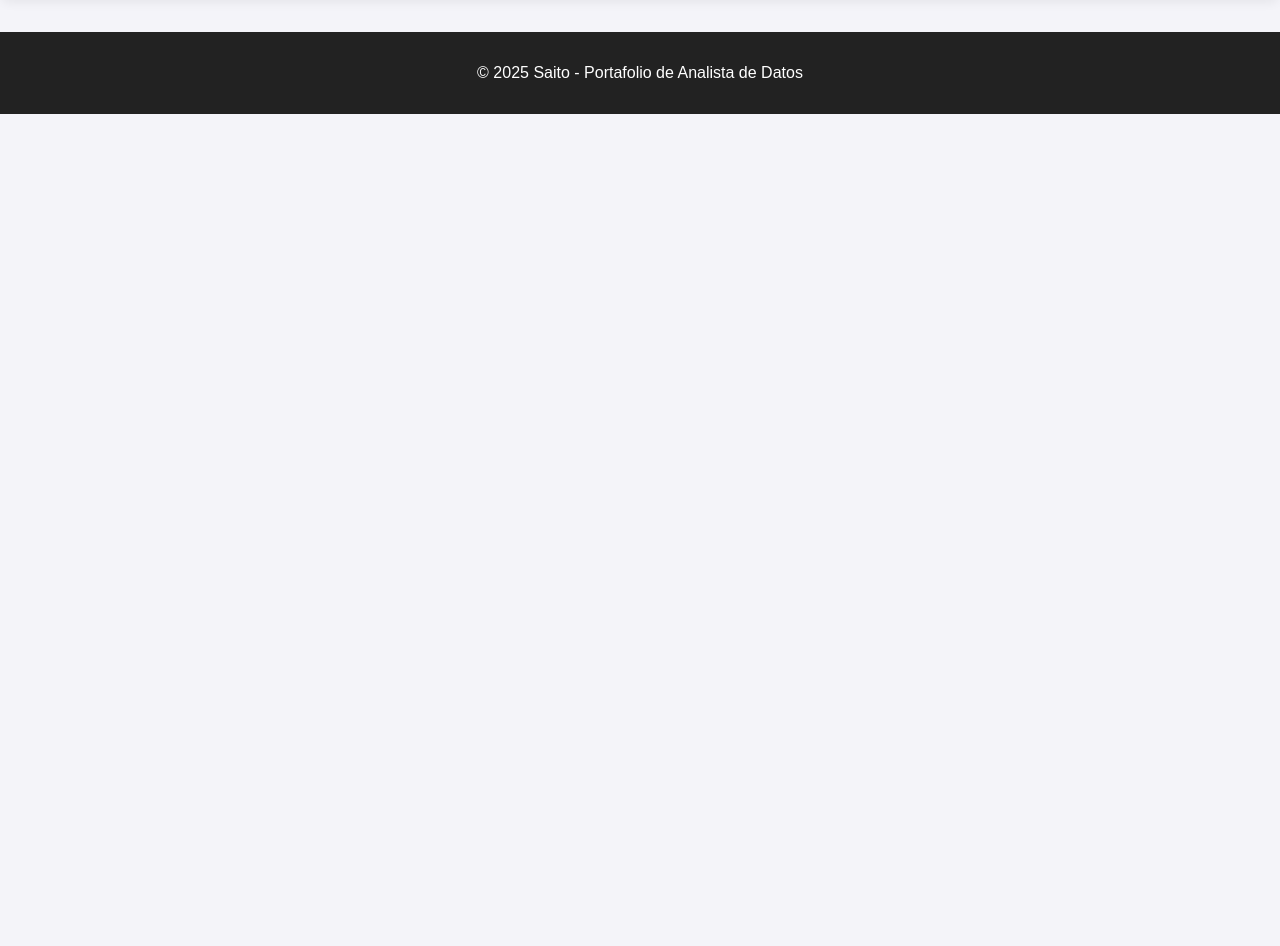
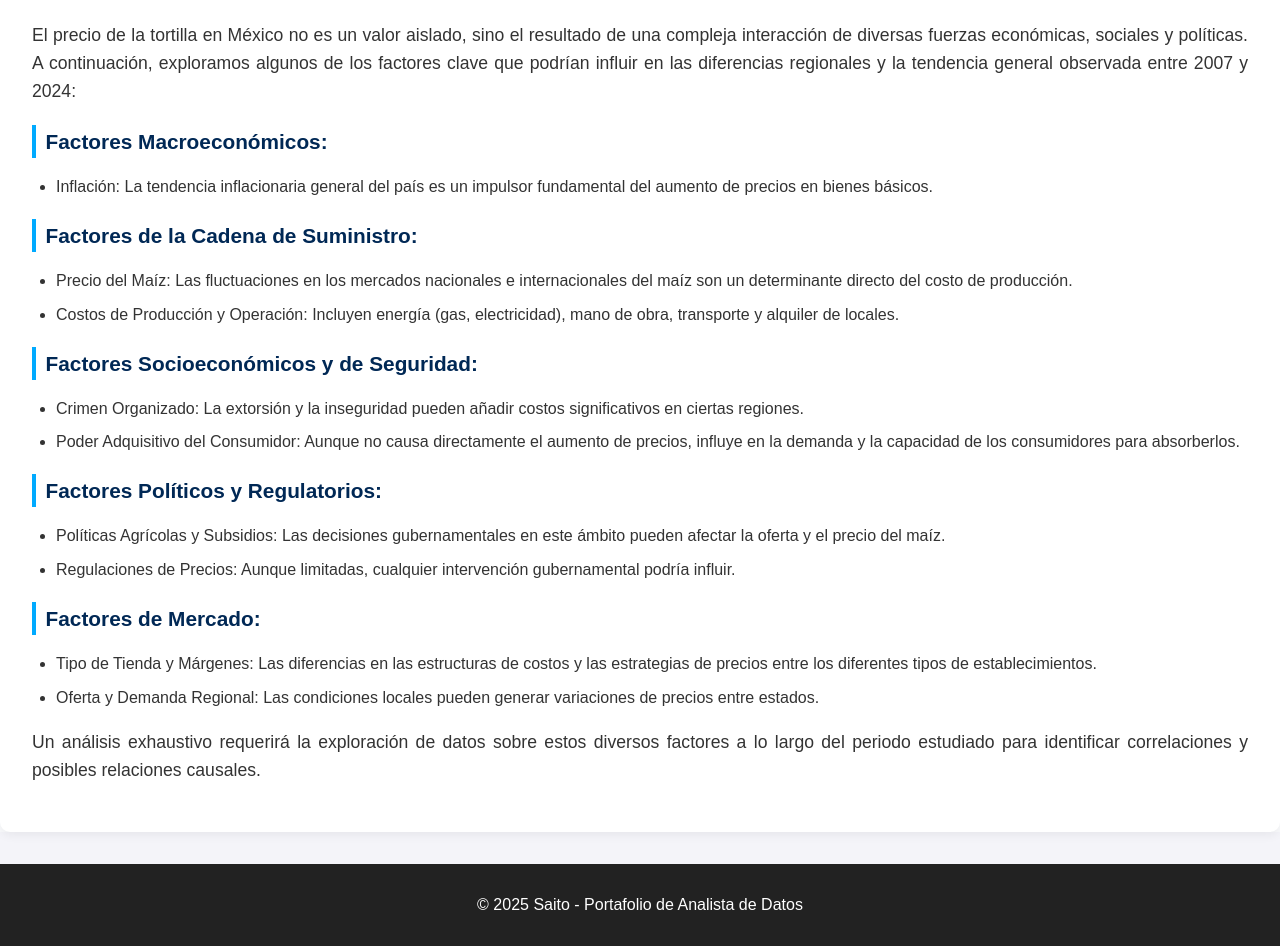
Before and after one commit to SaitoM17/mi-portafolio, a React (Create React App) app: page /Precio-tortilla in a window 1280 px wide. Shown: the part 9780-10726 px from the top of the page. Before the commit the page ends 9894 px from the top, so only its background shows below. Built offline with nearby package versions, Linux system fonts and the light colour scheme.

Commit message:
feat: Se agrego aparto de factores que podrian influir en el precio

```diff
--- a/src/pages/PrecioTortillaMexico.js
+++ b/src/pages/PrecioTortillaMexico.js
@@ -290,6 +290,55 @@ Series([], Name: Price per kilogram, dtype: float64)`;
           como el primer argumento en ttest_ind) sugiere que, en promedio, los precios de la tortilla son significativamente más altos en la región norte en
           comparación con la región sur, lo que respalda nuestra hipótesis inicial.
         </p>
+
+        <h3>Factores que podrían influir en el aumento del precio de las tortillas</h3>
+        <p>
+          El precio de la tortilla en México no es un valor aislado, sino el resultado de una compleja interacción de diversas fuerzas económicas,
+          sociales y políticas. A continuación, exploramos algunos de los factores clave que podrían influir en las diferencias regionales y la
+          tendencia general observada entre 2007 y 2024:
+        </p>
+
+        <h4>Factores Macroeconómicos:</h4>
+        <ul>
+          <li>Inflación: La tendencia inflacionaria general del país es un impulsor fundamental del aumento de precios en bienes básicos.</li>
+        </ul>
+
+        <h4>Factores de la Cadena de Suministro:</h4>
+        <ul>
+          <li>
+            Precio del Maíz: Las fluctuaciones en los mercados nacionales e internacionales del maíz son un determinante directo del costo de producción.
+          </li>
+          <li>Costos de Producción y Operación: Incluyen energía (gas, electricidad), mano de obra, transporte y alquiler de locales.</li>
+        </ul>
+
+        <h4>Factores Socioeconómicos y de Seguridad:</h4>
+        <ul>
+          <li>Crimen Organizado: La extorsión y la inseguridad pueden añadir costos significativos en ciertas regiones.</li>
+          <li>
+            Poder Adquisitivo del Consumidor: Aunque no causa directamente el aumento de precios, influye en la demanda y la
+            capacidad de los consumidores para absorberlos.
+          </li>
+        </ul>
+
+        <h4>Factores Políticos y Regulatorios:</h4>
+        <ul>
+          <li>
+            Políticas Agrícolas y Subsidios: Las decisiones gubernamentales en este ámbito pueden afectar la oferta y el precio del maíz.
+          </li>
+          <li>Regulaciones de Precios: Aunque limitadas, cualquier intervención gubernamental podría influir.</li>
+        </ul>
+
+        <h4>Factores de Mercado:</h4>
+        <ul>
+          <li>
+            Tipo de Tienda y Márgenes: Las diferencias en las estructuras de costos y las estrategias de precios entre los diferentes tipos de establecimientos.
+          </li>
+          <li>Oferta y Demanda Regional: Las condiciones locales pueden generar variaciones de precios entre estados.</li>
+        </ul>
+        <p>
+          Un análisis exhaustivo requerirá la exploración de datos sobre estos diversos factores a lo largo del periodo estudiado para identificar
+          correlaciones y posibles relaciones causales.
+        </p>
       </div>
     </div>
   );
```
